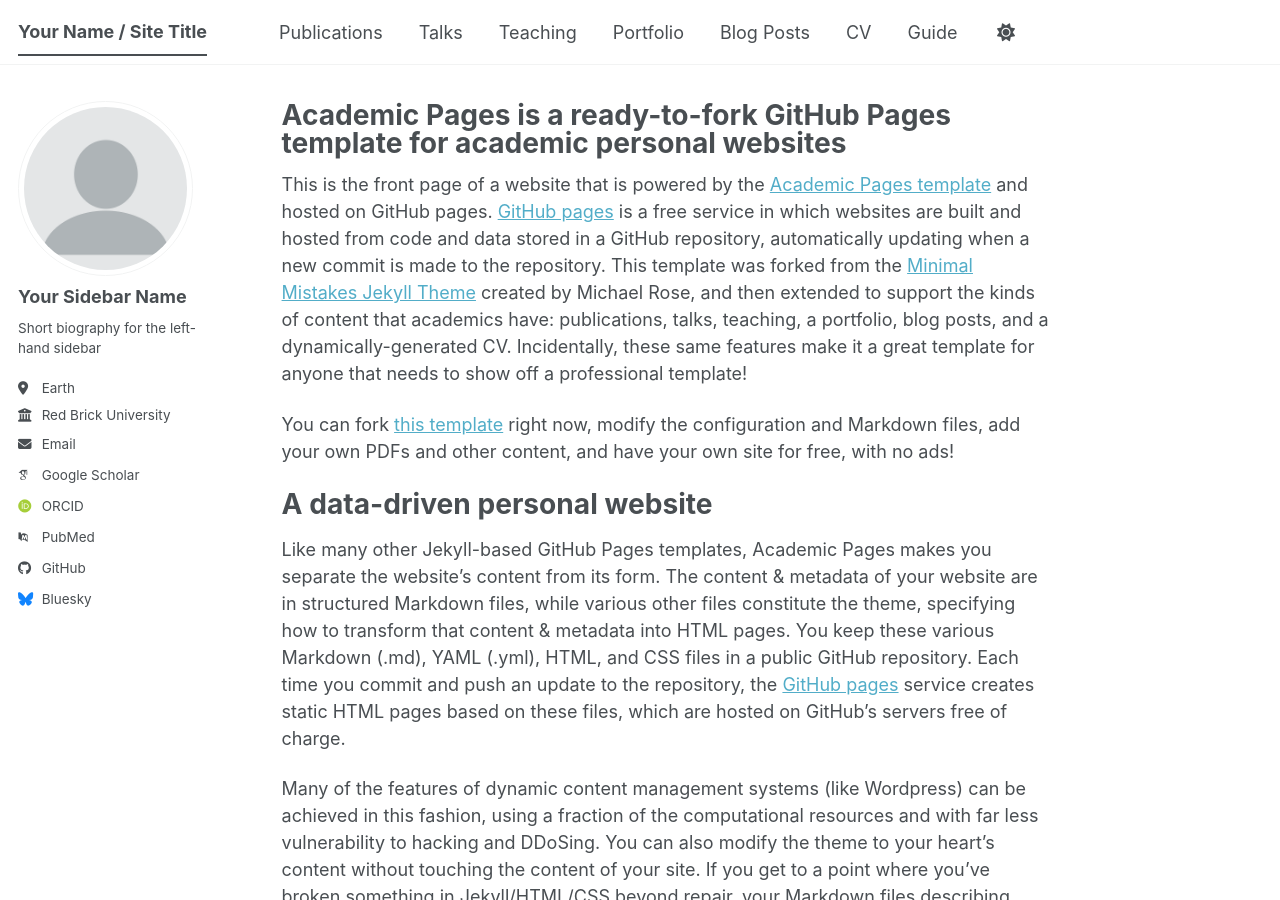
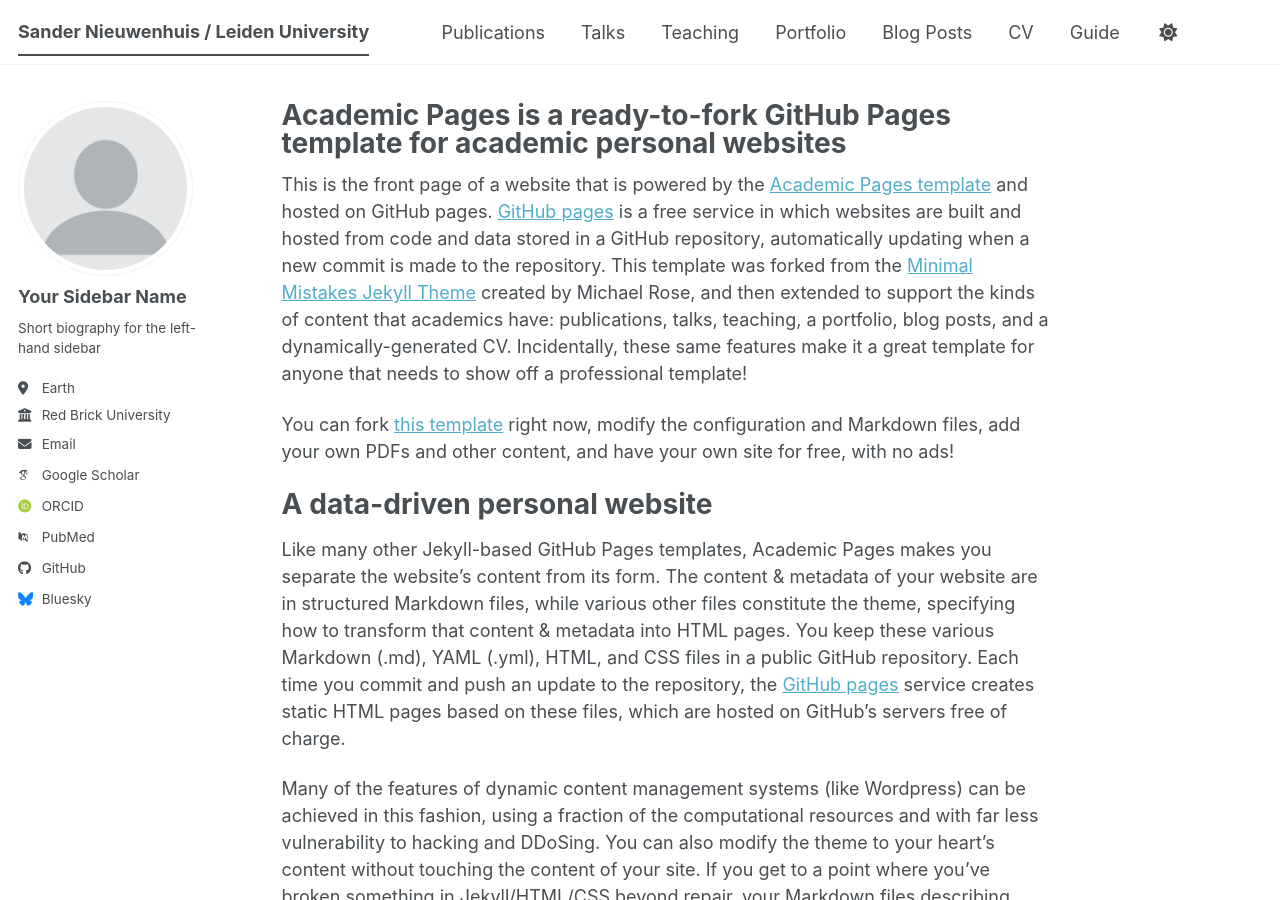
Before and after one commit to sander-nieuwenhuis/research, a Jekyll site: the page built from _pages/about.md, in a window 1280 px wide and 900 px high. Built offline with Jekyll 4.4.1, drawn with Linux system fonts in a browser that asks for light colours; some web fonts are replaced; a script bundle is joined from its source files by our own code; library files that are not in the unit come from our copies.

Commit message:
Update _config.yml

```diff
--- a/_config.yml
+++ b/_config.yml
@@ -9,7 +9,7 @@
 # Basic Site Settings
 locale                   : "en-US"
 site_theme               : "default" # The available themes options are "default", "air", "sunrise", "mint", "dirt" and "contrast"
-title                    : "Your Name / Site Title"
+title                    : "Sander Nieuwenhuis / Leiden University"
 title_separator          : "-"
 name                     : &name "Your Name"
 description              : &description "Your Name's academic portfolio"   # Update this with a general description of your site, this is the default if not overridden by a page
```
